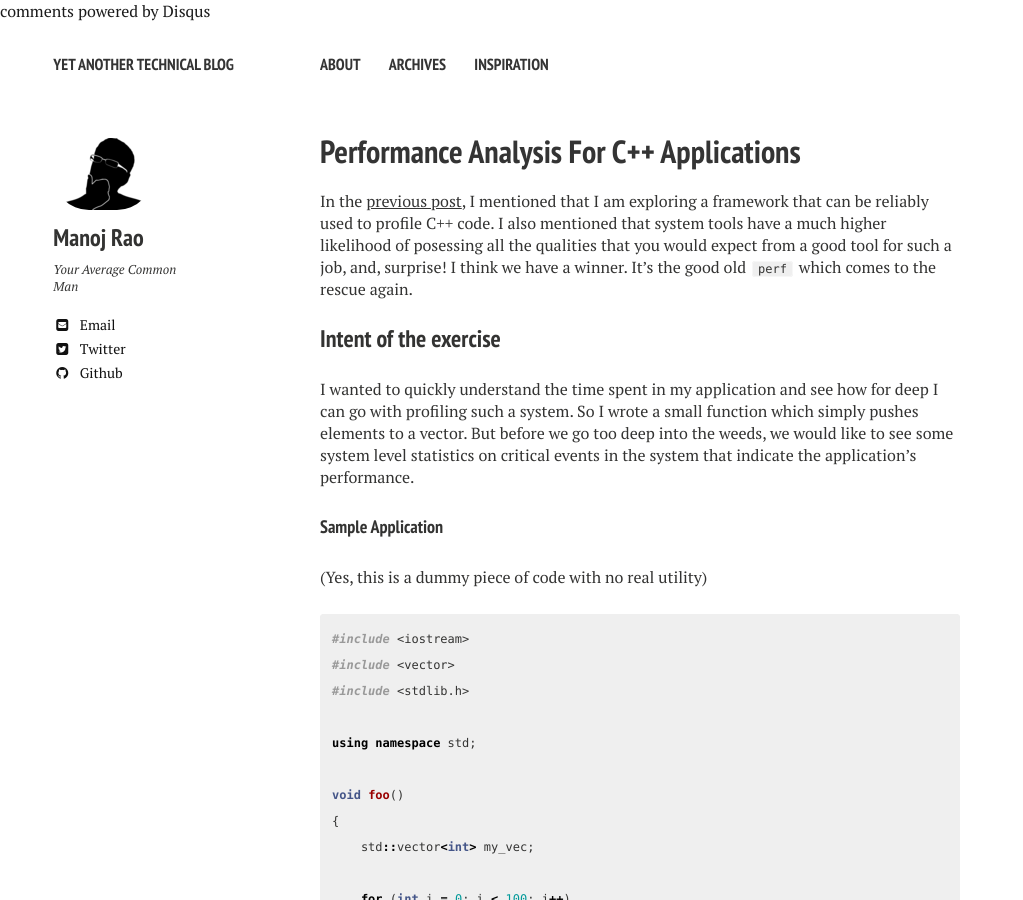
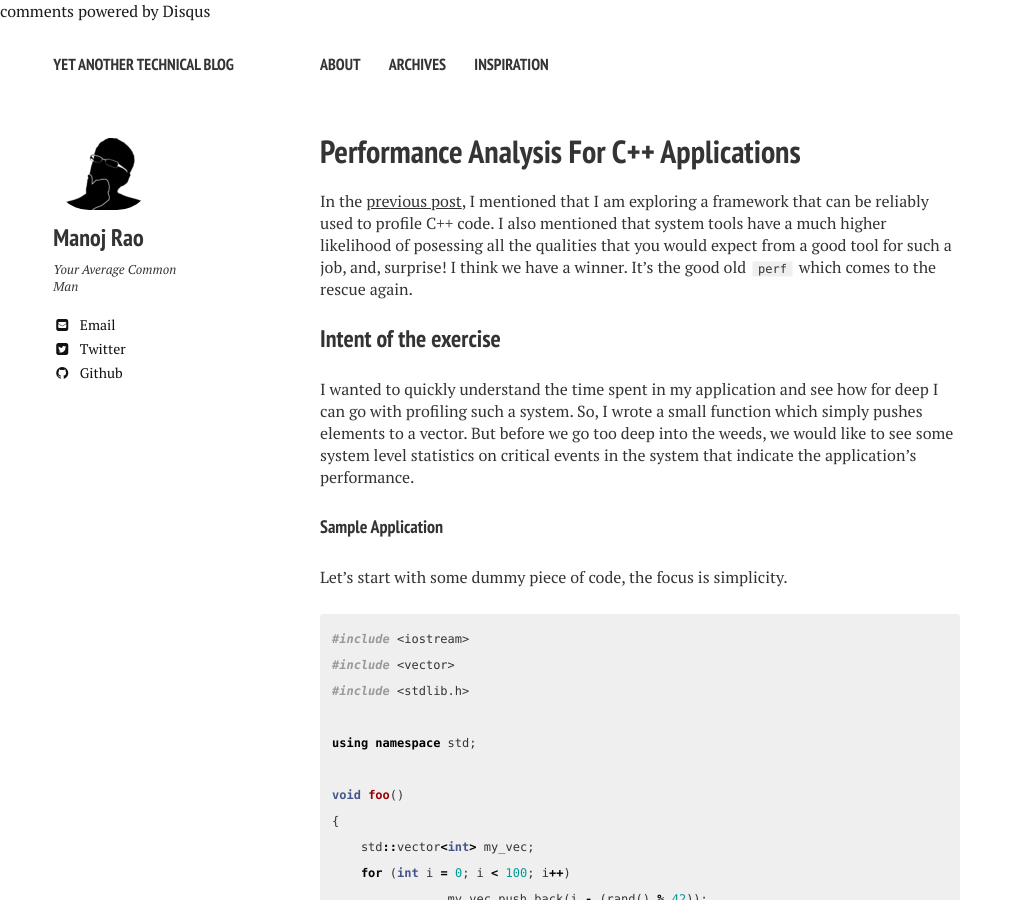
Before and after one commit to mycpuorg/mycpuorg.github.io, a Jekyll site: the page built from _posts/2020-01-03-flamegraphs-on-c++.md, in a window 1280 px wide and 900 px high. Shown: the whole window, without its empty margins (0-1023 px from the left). Built offline with Jekyll 4.4.1, drawn with Linux system fonts in a browser that asks for light colours; nearby versions of some CDN libraries; comment, search, counter and statistics services are not loaded.

Commit message:
edits for flamegraph entry

````diff
--- a/_posts/2020-01-03-flamegraphs-on-c++.md
+++ b/_posts/2020-01-03-flamegraphs-on-c++.md
@@ -14,13 +14,13 @@
 
 ### Intent of the exercise
 I wanted to quickly understand the time spent in my application and see how for
-deep I can go with profiling such a system. So I wrote a small function which
+deep I can go with profiling such a system. So, I wrote a small function which
 simply pushes elements to a vector. But before we go too deep into the weeds, we
 would like to see some system level statistics on critical events in the system
 that indicate the application's performance.
 
 #### Sample Application
-(Yes, this is a dummy piece of code with no real utility)
+Let's start with some dummy piece of code, the focus is simplicity.
 
 ```cpp
 #include <iostream>
@@ -32,17 +32,14 @@
 void foo()
 {
     std::vector<int> my_vec;
-
     for (int i = 0; i < 100; i++)
-      my_vec.push_back(i - (rand() % 42));
-
+		my_vec.push_back(i - (rand() % 42));
 }
 
 int main(int argc, char *argv[])
 {
     for (int i = 0; i < 1000000; i++)
-        foo();
-
+		foo();
     return 0;
 }
 
````
